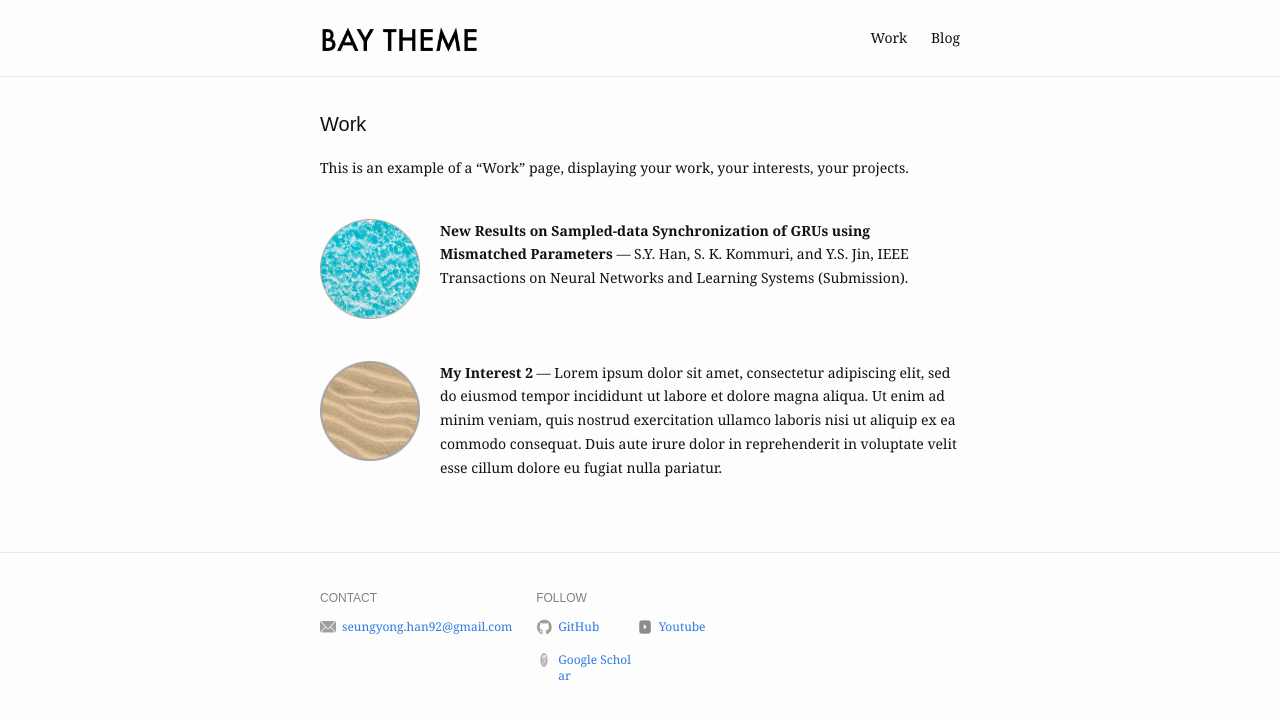
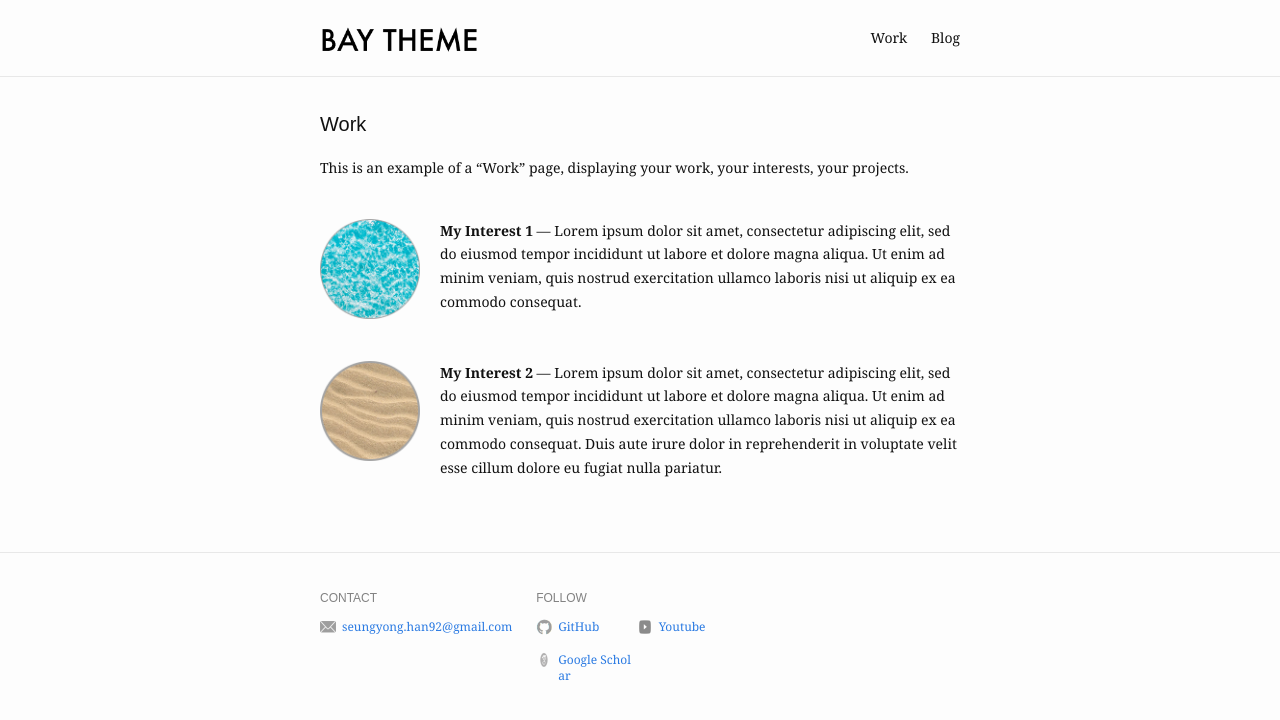
Before and after one commit to seungyong-han/seungyong-han.github.io, a Jekyll site: the page built from work.md, in a window 1280 px wide. Shown: the top 720 px of the page. Built offline with Jekyll 4.4.1, drawn with Linux system fonts in a browser that asks for light colours.

Commit message:
Initial commit

```diff
--- a/work.md
+++ b/work.md
@@ -3,11 +3,11 @@ layout: work
 title: Work
 slug: /work
 items:
-  - title: New Results on Sampled-data Synchronization of GRUs using Mismatched Parameters
+  - title: My Interest 1
     image:
       src: /assets/img/work/water.png
       alt: water
-    description: S.Y. Han, S. K. Kommuri, and Y.S. Jin, IEEE Transactions on Neural Networks and Learning Systems (Submission).
+    description: Lorem ipsum dolor sit amet, consectetur adipiscing elit, sed do eiusmod tempor incididunt ut labore et dolore magna aliqua. Ut enim ad minim veniam, quis nostrud exercitation ullamco laboris nisi ut aliquip ex ea commodo consequat.
   - title: My Interest 2
     image:
       src: /assets/img/work/sand.png
```
